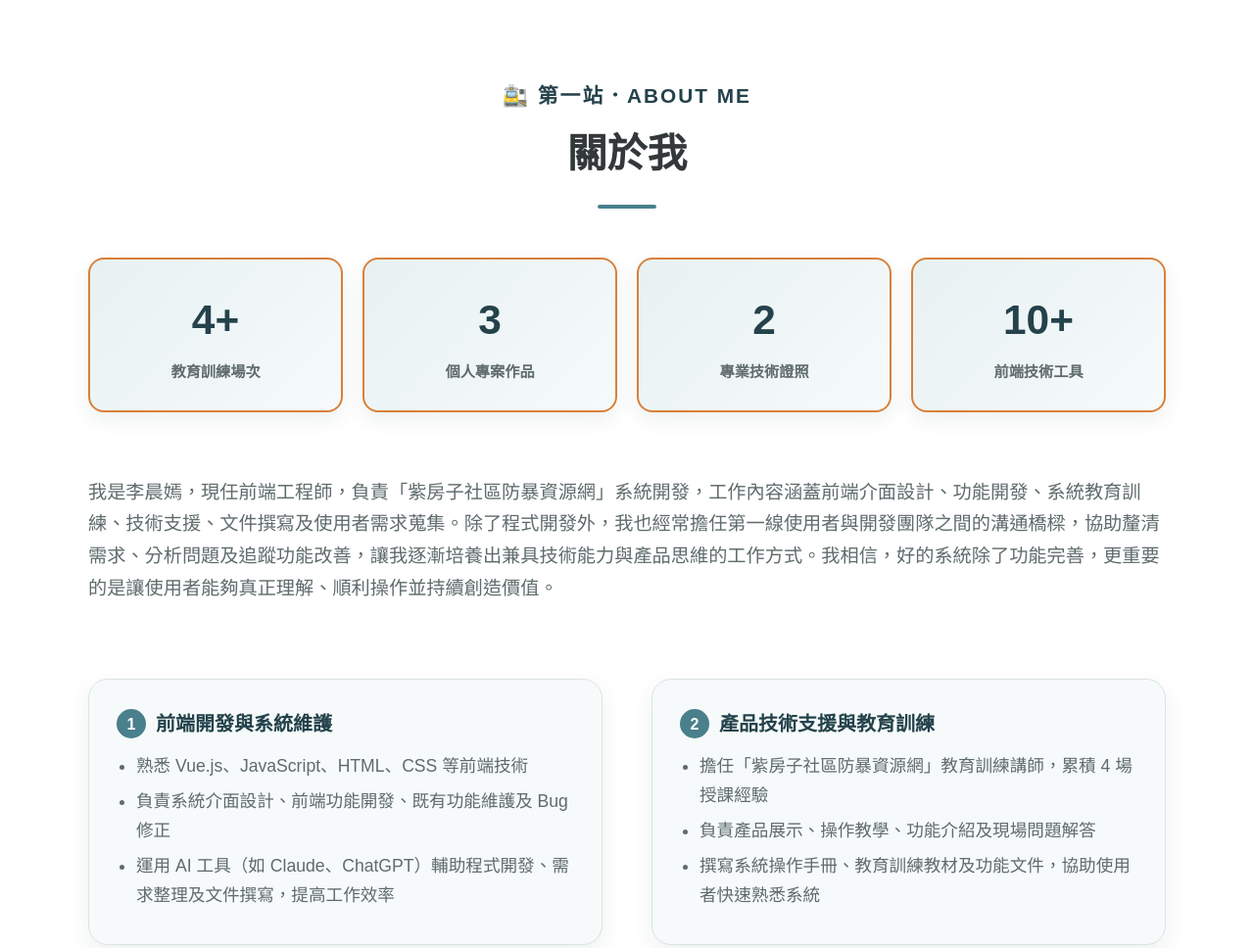
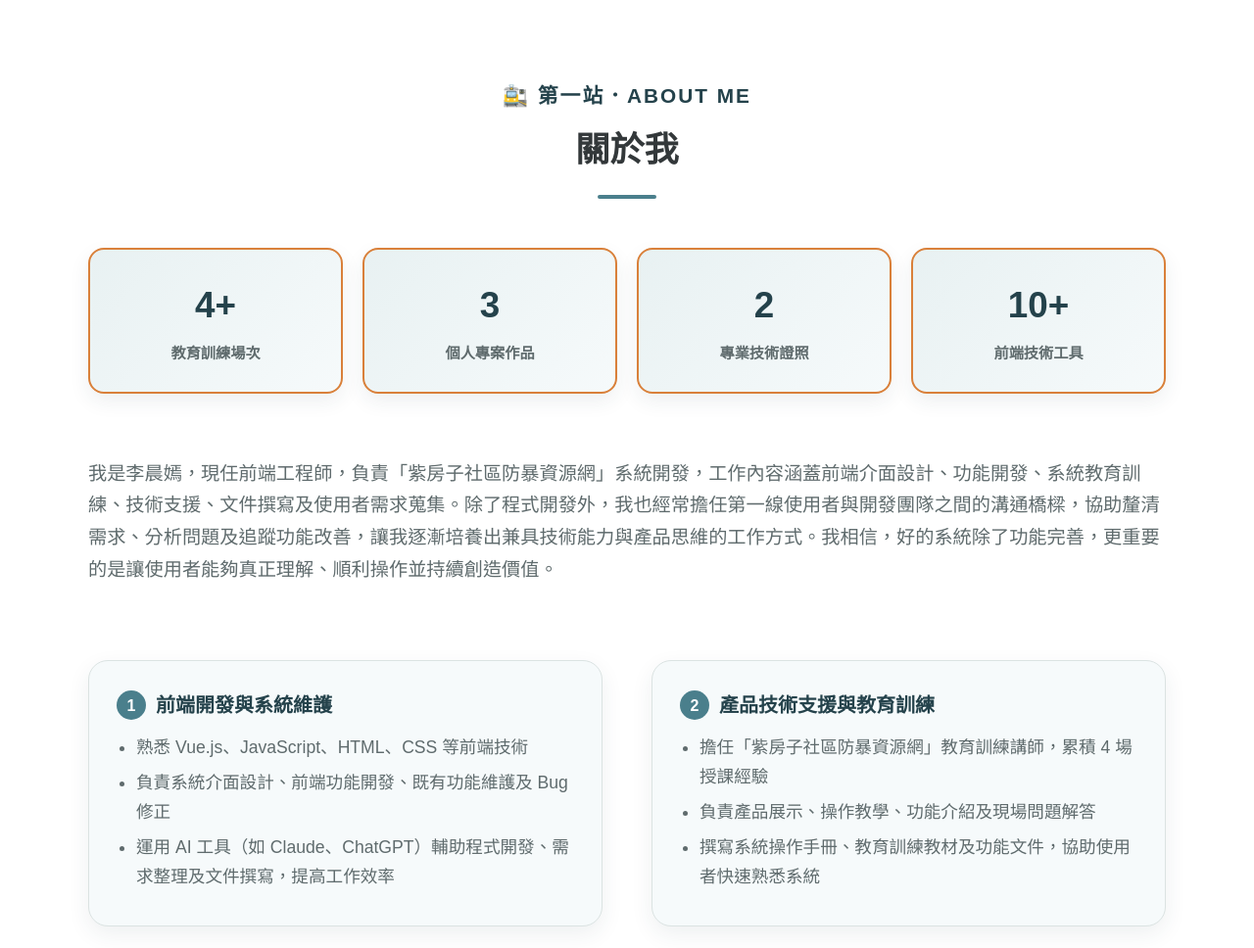
Before and after one commit to startina803/startina803.github.io, a plain HTML site: page index.html in a window 1280 px wide. Shown: the part 820-1788 px from the top of the page at 98% size. Drawn offline with Linux system fonts and the light colour scheme.

Commit message:
Update index.html

```diff
--- a/index.html
+++ b/index.html
@@ -241,7 +241,7 @@
   .section-head .tag{
     color:var(--terracotta-dark);font-weight:700;letter-spacing:2px;font-size:1.3rem;text-transform:uppercase;
   }
-  .section-head h2{font-size:2.55rem;font-weight:800;margin-top:8px;}
+  .section-head h2{font-size:2.2rem;font-weight:800;margin-top:8px;}
   .section-head .underline{width:60px;height:4px;background:var(--terracotta);border-radius:2px;margin:16px auto 0;}
 
   /* ABOUT */
@@ -276,7 +276,7 @@
     border-radius:16px;padding:26px 10px;border:2px solid var(--signal-orange);
     box-shadow:0 8px 20px rgba(36,66,75,.08);
   }
-  .stat-number{font-size:2.65rem;font-weight:800;color:var(--terracotta-dark);}
+  .stat-number{font-size:2.3rem;font-weight:800;color:var(--terracotta-dark);}
   .stat-label{font-size:.95rem;color:var(--ink-soft);margin-top:4px;font-weight:600;}
   @media (max-width:900px){.stats-grid{grid-template-columns:repeat(2,1fr);}}
 
```
